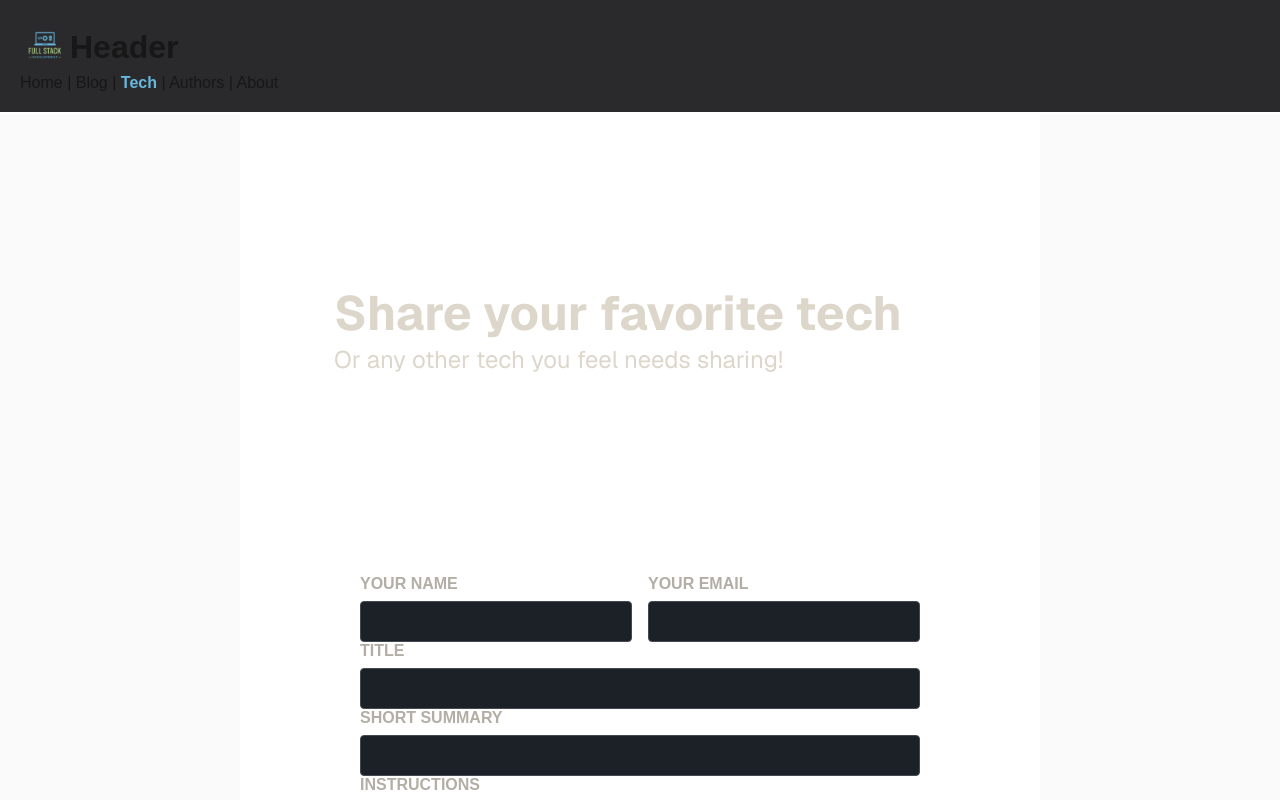
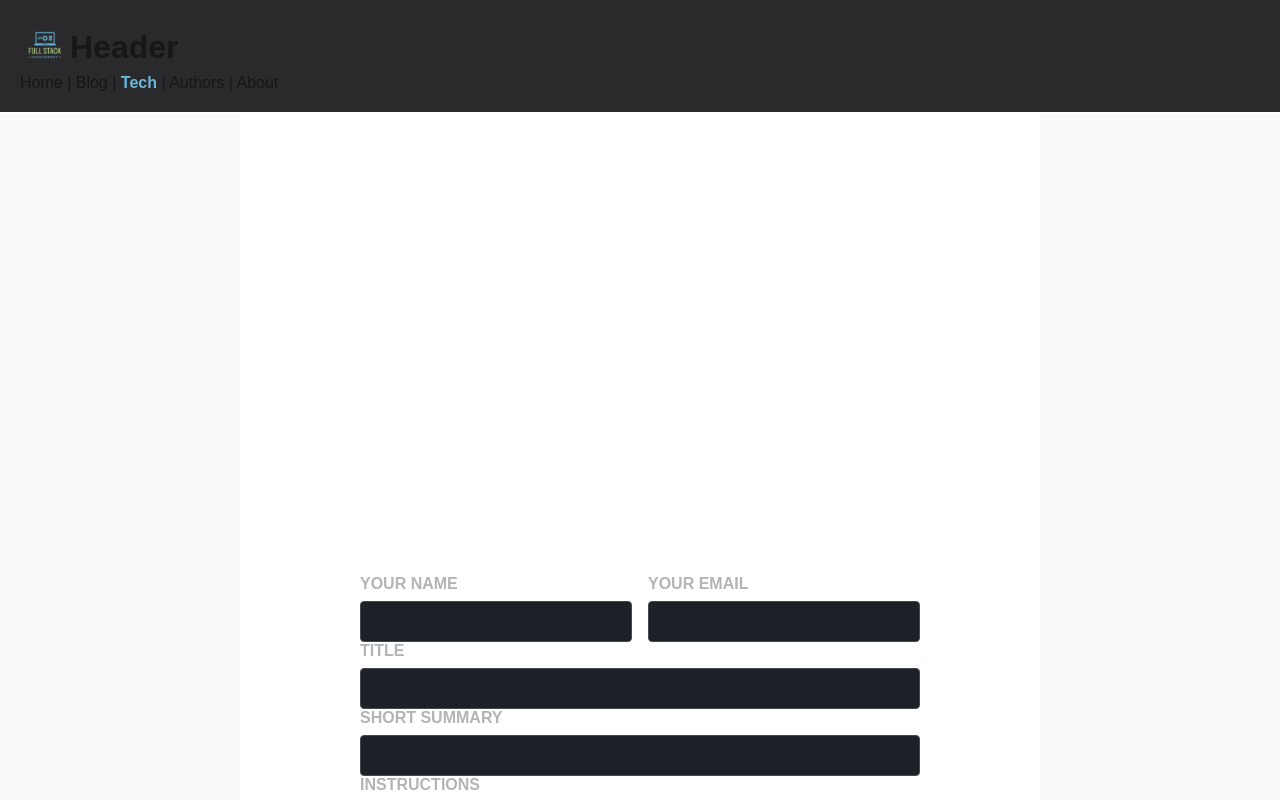
Before and after one commit to Krieger-m/nextjs-project, a Next.js app: page /technologies/share in a window 1280 px wide. Shown: the top 800 px of the page. Built offline with nearby package versions, Linux system fonts and the light colour scheme.

Commit message:
styled share/form with inline styles and css.modules

```diff
--- a/src/app/technologies/share/page.tsx
+++ b/src/app/technologies/share/page.tsx
@@ -28,7 +28,7 @@ export default function SharePage() {
         margin: '3rem auto 5rem auto',
         width: '90%',
         maxWidth: '75rem',
-        color: '#ddd6cb',
+        color: '#ffffffff',
         fontSize: '1.5rem',
       }}>
     <h1>
--- a/src/styles/page.module.css
+++ b/src/styles/page.module.css
@@ -1,6 +1,6 @@
 .page {
   --background: #fafafa;
-  --foreground: #fff;
+  --foreground: #ffffff;
 
   --text-primary: #000;
   --text-secondary: #666;
@@ -131,8 +131,8 @@ a.secondary {
     --background: #000;
     --foreground: #000;
 
-    --text-primary: #ededed;
-    --text-secondary: #999;
+    --text-primary: #ffffff;
+    --text-secondary: #ffffff;
 
     --button-primary-hover: #ccc;
     --button-secondary-hover: #1a1a1a;
@@ -152,7 +152,7 @@ a.secondary {
   font-size: 1rem;
   font-family: 'Montserrat', sans-serif;
   text-transform: uppercase;
-  color: #b3aea5;
+  color: #b4b4b4;
   font-weight: bold;
 }
 
@@ -166,13 +166,13 @@ a.secondary {
   background: #1c2027;
   font-size: 1.25rem;
   font-family: 'Montserrat', sans-serif;
-  color: #ddd6cb;
+  color: #ffffff;
   margin-bottom: 20;
 }
 
 .form input:focus,
 .form textarea:focus {
-  outline-color: #f99f2a;
+  outline-color: #098ace;
   background-color: #1f252d;
 }
 
@@ -211,6 +211,6 @@ a.secondary {
 .actions button:hover:disabled,
 .actions button:focus:disabled {
   background: #ccc;
-  color: #979797;
+  color: #ffffff;
   cursor: not-allowed;
 }
```
